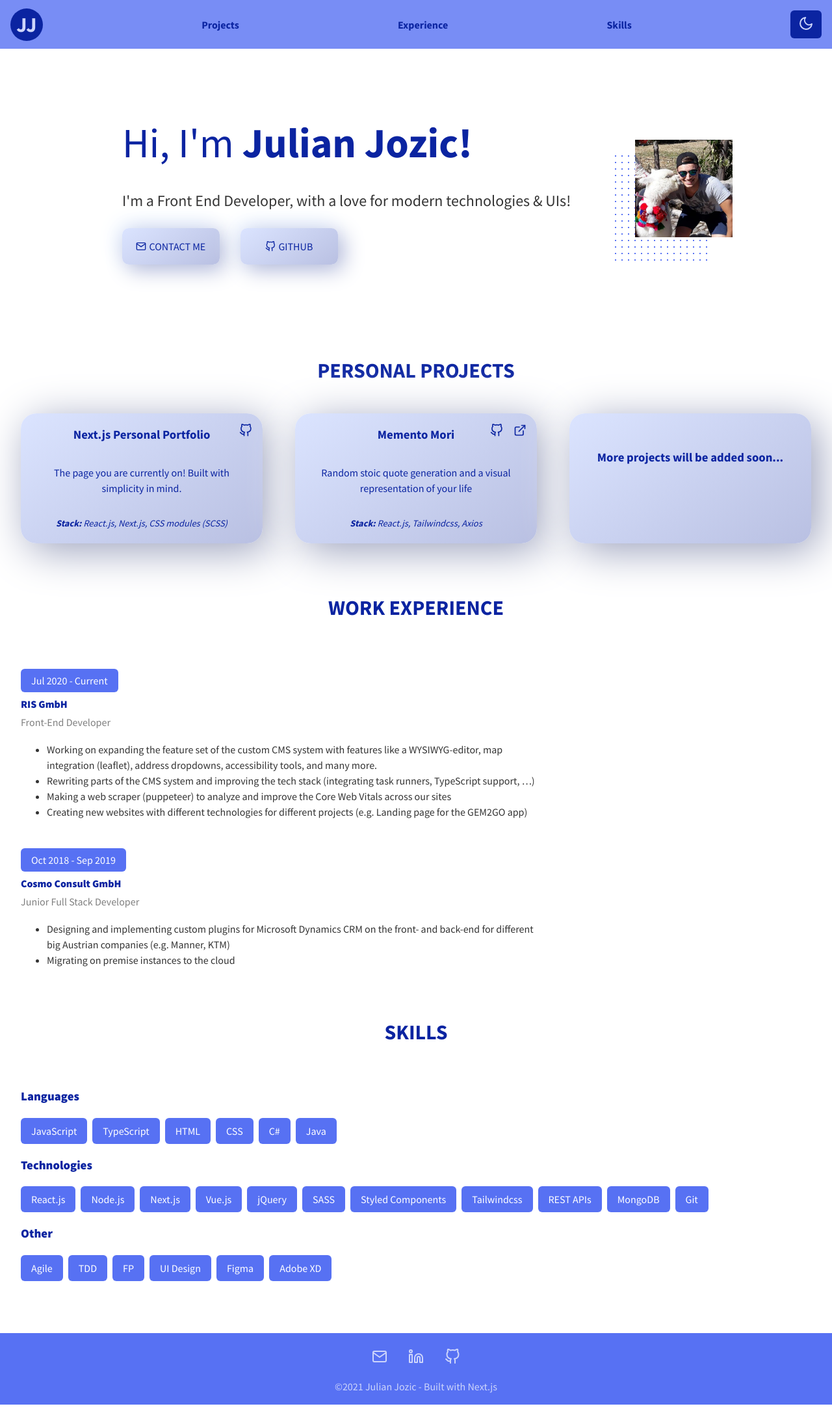
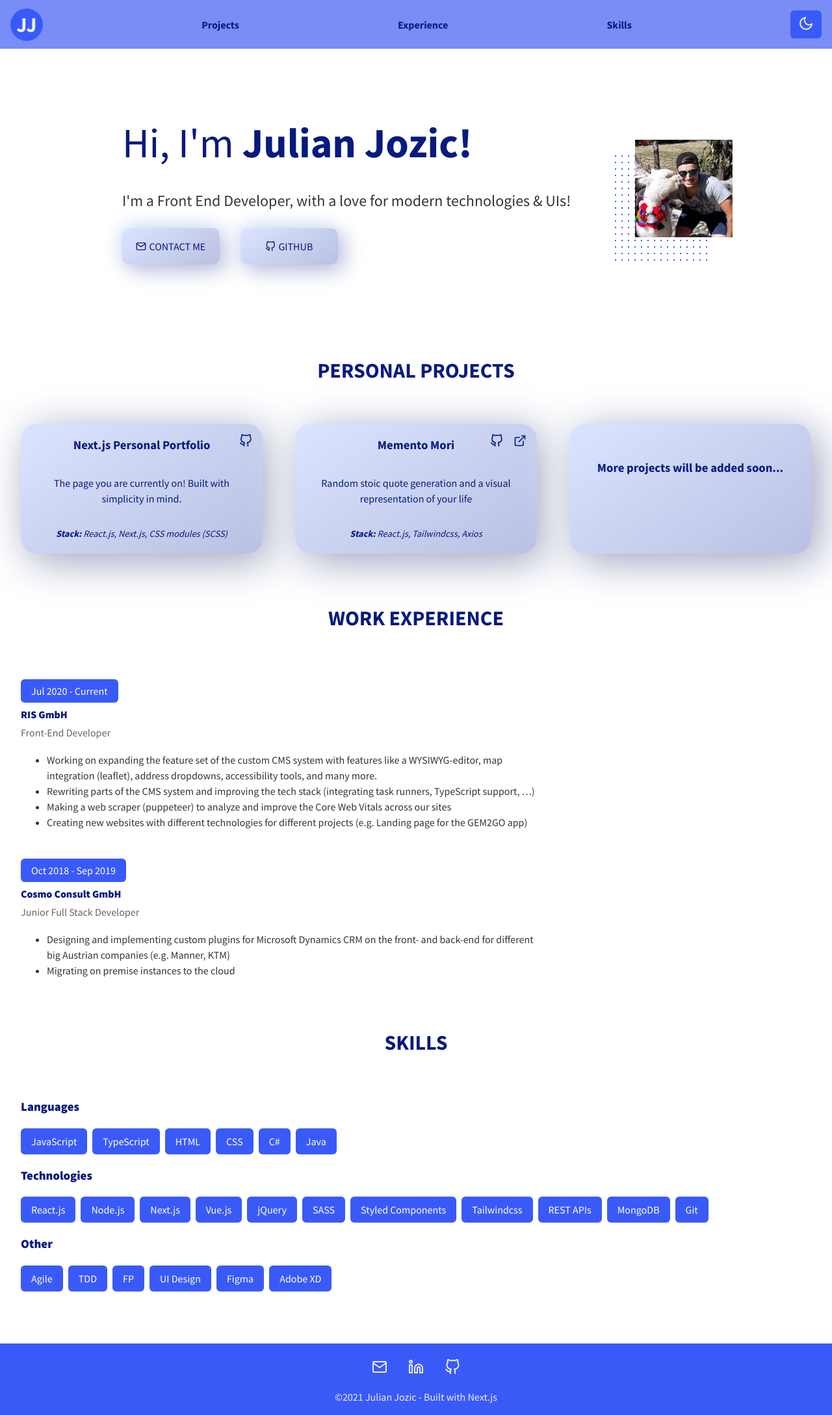
Before and after one commit to jjozic/jj-portfolio-2021, a Next.js app: page / in a window 1280 px wide. Shown: the whole page at 65% size. Built offline with nearby package versions, Linux system fonts and the light colour scheme.

Commit message:
fixed some accessibility issues like insufficient contrast, no aria-label for icon links, no html language

```diff
--- a/components/Footer/index.jsx
+++ b/components/Footer/index.jsx
@@ -7,13 +7,13 @@ const Footer = () => {
   return (
     <footer className={styles.wrapper}>
       <div className={styles.links}>
-        <ExternalLink link="mailto:jjozic98@gmail.com">
+        <ExternalLink link="mailto:jjozic98@gmail.com" title="My Email">
           <FiMail className={styles.icon} />
         </ExternalLink>
-        <ExternalLink link="https://www.linkedin.com/in/jjozic">
+        <ExternalLink link="https://www.linkedin.com/in/jjozic" title="LinkedIn Profile">
           <FiLinkedin className={styles.icon} />
         </ExternalLink>
-        <ExternalLink link="https://github.com/jjozic">
+        <ExternalLink link="https://github.com/jjozic" title="Github profile">
           <FiGithub className={styles.icon} />
         </ExternalLink>
       </div>
--- a/components/Introduction/index.jsx
+++ b/components/Introduction/index.jsx
@@ -15,10 +15,10 @@ export default function Introduction() {
         <p>I&apos;m a Front End Developer, with a love for modern technologies & UIs!</p>
         <div className={styles.links}>
           <ExternalLink link="mailto:jjozic98@gmail.com">
-            <FiMail /> Contact Me
+            <FiMail aria-hidden="true" focusable="false"/> Contact Me
           </ExternalLink>
           <ExternalLink link="https://github.com/jjozic">
-            <FiGithub /> Github
+            <FiGithub aria-hidden="true" focusable="false"/> Github
           </ExternalLink>
         </div>
       </div>
--- a/components/Navigation/index.jsx
+++ b/components/Navigation/index.jsx
@@ -20,7 +20,7 @@ const Navigation = () => {
       <nav className={styles.wrapper}>
         <ul>
           <li className={styles.logoLi}>
-            <Link href="/" passHref onClick={() => window.scrollTo({top: 0})}>
+            <Link href="/" passHref onClick={() => window.scrollTo({ top: 0 })}>
               <div className={styles.logo}>JJ</div>
             </Link>
           </li>
@@ -35,7 +35,11 @@ const Navigation = () => {
           </li>
           <li>
             <button className={styles.toggleBtn} onClick={changeTheme}>
-              {theme === "light" ? <FiMoon /> : <FiSun />}
+              {theme === "light" ? (
+                <FiMoon aria-label="Change to light mode" />
+              ) : (
+                <FiSun aria-label="Change to dark mode" />
+              )}
             </button>
           </li>
         </ul>
--- a/components/Projects/index.jsx
+++ b/components/Projects/index.jsx
@@ -22,13 +22,13 @@ export default function Projects({ data }) {
             )}
             <div className={styles.links}>
               {project.github && (
-                <ExternalLink link={project.github}>
-                  <FiGithub className={styles.icon} />
+                <ExternalLink link={project.github} title="Github">
+                  <FiGithub className={styles.icon} aria-hidden="true" focusable="false"/>
                 </ExternalLink>
               )}
               {project.website && (
-                <ExternalLink link={project.website}>
-                  <FiExternalLink className={styles.icon} />
+                <ExternalLink link={project.website} title="Open Demo">
+                  <FiExternalLink className={styles.icon} aria-hidden="true" focusable="false"/>
                 </ExternalLink>
               )}
             </div>
--- a/components/Skills/index.jsx
+++ b/components/Skills/index.jsx
@@ -1,12 +1,5 @@
 import styles from "@/styles/Skills.module.scss";
 
-function Skill({ name, key }) {
-  return (
-    <span className={styles.skillElement} key={key}>
-      {name}
-    </span>
-  );
-}
 
 export default function Skills({ data }) {
   return (
@@ -22,7 +15,7 @@ export default function Skills({ data }) {
             <div className={styles.skills}>
               {s.skills?.map((language, index) => (
                 <Skill name={language} key={index} />
-              ))}
+                ))}
             </div>
           </div>
         ))}
@@ -30,3 +23,11 @@ export default function Skills({ data }) {
     </section>
   );
 }
+
+function Skill({ name, key }) {
+  return (
+    <span className={styles.skillElement} key={key}>
+      {name}
+    </span>
+  );
+}
--- a/helpers/ExternalLink.js
+++ b/helpers/ExternalLink.js
@@ -1,6 +1,6 @@
-export default function ExternalLink({ link, name, children}) {
+export default function ExternalLink({ link, name, title, children}) {
   return (
-    <a href={link} target="_blank" rel="noreferrer">
+    <a href={link} target="_blank" rel="noreferrer" title={title} aria-label={title}>
       {name ? name : children}
     </a>
   )
--- a/next.config.js
+++ b/next.config.js
@@ -2,4 +2,8 @@ module.exports = {
   images: {
     domains: ['picsum.photos'],
   },
+  i18n: {
+    locales: ["en"],
+    defaultLocale: "en",
+  },
 }
--- a/styles/Navigation.module.scss
+++ b/styles/Navigation.module.scss
@@ -32,7 +32,7 @@
 
 .logo {
   margin: 0 auto;
-  background-color: var(--dark);
+  background-color: var(--primary);
   color: var(--light);
   font-size: 2rem;
   border-radius: 50%;
@@ -49,7 +49,7 @@
 .toggleBtn {
   position: relative;
   padding: 8px 12px;
-  background-color: var(--dark);
+  background-color: var(--primary);
   border: none;
   color: var(--light);
   border-radius: 6px;
--- a/styles/Projects.module.scss
+++ b/styles/Projects.module.scss
@@ -7,6 +7,7 @@
   flex-wrap: wrap;
   gap: 50px;
   justify-content: center;
+  padding-top: 1rem;
 
   article {
     flex: 1;
--- a/styles/globals.css
+++ b/styles/globals.css
@@ -3,10 +3,10 @@
 :root {
   --background: white;
   --text: rgba(0, 0, 0, 0.8);
-  --light-text: rgba(0, 0, 0, 0.5);
-  --primary: #5771f3;
-  --dark: #0b24a1;
-  --light: #cdd5fb;
+  --light-text: rgba(0, 0, 0, 0.6);
+  --primary: #3a5af7;
+  --dark: #071a7e;
+  --light: #ecefff;
   --nav-clr: rgba(87, 113, 243, 0.8);
   --boxshadow: 8px 8px 33px #b0b7d8, -8px -8px 33px #eaf3ff;
   --boxshadow-big: 8px 8px 33px #979db7, -8px -8px 33px #d3e0f1;
@@ -20,7 +20,7 @@
   --text: rgba(255, 255, 255, 0.95);
   --light-text: rgba(255, 255, 255, 0.8);
   --primary: #434d83;
-  --dark: #758af4;
+  --dark: #7f92f3;
   --light: #eaeaea;
   --nav-clr: rgba(54, 54, 54, 0.8);
   --boxshadow: none;
```
